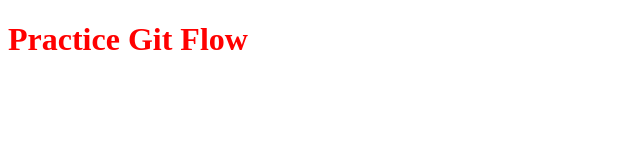
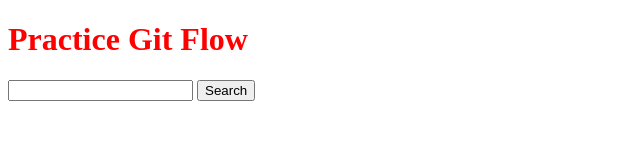
Before and after one commit to dtvn-training/2023-hn-NguyenXuanTan-practiceGitFlow, a plain HTML site: page index.html in a window 1280 px wide. Shown: the whole page, without its empty margins (0-640 px from the left). Drawn offline with Linux system fonts and the light colour scheme.

Commit message:
Implement search feature

```diff
--- a/index.html
+++ b/index.html
@@ -8,5 +8,7 @@
 </head>
 <body>
     <h1>Practice Git Flow</h1>
+    <input type="text" name="search" id="">
+    <button>Search</button>
 </body>
 </html>
```
